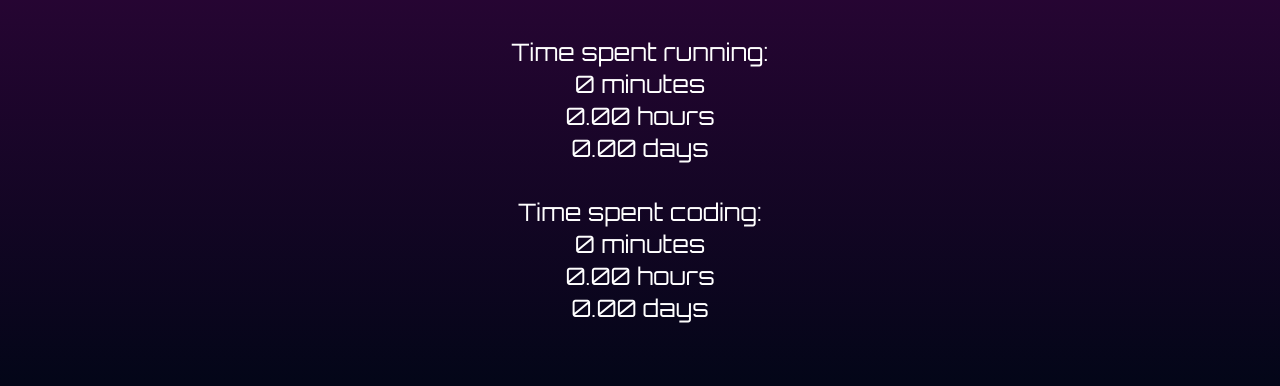
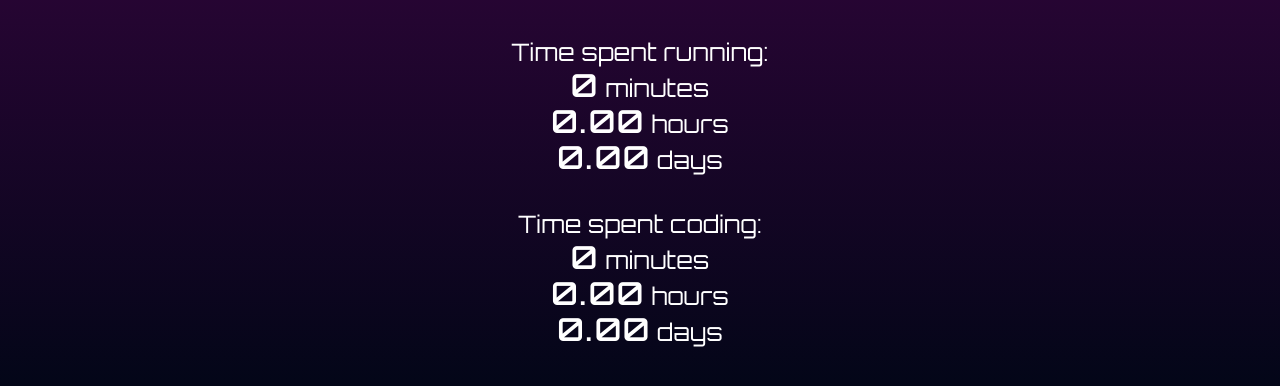
Before and after one commit to koslinj/progress-you, a React (Vite) app: page / in a window 1280 px wide. Shown: the part 400-786 px from the top of the page. Built offline with nearby package versions, Linux system fonts and the light colour scheme; no server answers; the database is empty; sample sign-in values are in the browser's storage.

Commit message:
general statistics change and add macro statistics

```diff
--- a/src/components/Calories/Calories.tsx
+++ b/src/components/Calories/Calories.tsx
@@ -1,13 +1,51 @@
 import NewMacro from "./NewMacro"
 import CaloriesSwiper from "./CaloriesSwiper";
+import { useMemo } from "react";
+import { MacroType, useCalories } from "../../context/CaloriesContext";
 
 const Calories = () => {
+    const { calories } = useCalories()
 
+    const calculateAverage = (calories: MacroType[]) => {
+        const total = calories.reduce(
+            (acc, curr) => ({
+                carbs: acc.carbs + curr.carbs,
+                protein: acc.protein + curr.protein,
+                fat: acc.fat + curr.fat,
+                kcal: acc.kcal + curr.kcal,
+            }),
+            { carbs: 0, protein: 0, fat: 0, kcal: 0 }
+        );
+
+        const numObjects = calories.length;
+
+        return {
+            carbs: total.carbs / numObjects,
+            protein: total.protein / numObjects,
+            fat: total.fat / numObjects,
+            kcal: total.kcal / numObjects,
+        };
+    };
+
+    const averageMacroValues = useMemo(() => calculateAverage(calories), [calories]);
 
     return (
         <div className='flex flex-col items-center'>
             <CaloriesSwiper />
             <NewMacro />
+            <h1 className="text-center text-5xl my-8">Macros Statistics</h1>
+            <div className="flex justify-center flex-wrap gap-8">
+                <div>
+                    <h2 className="text-center text-2xl">Average Kcal: </h2>
+                    <p className="text-center text-3xl tracking-widest font-semibold">{averageMacroValues.kcal.toFixed(1)}</p>
+                </div>
+                <div>
+                    <h2 className="text-center text-2xl">Average Macros: </h2>
+                    <p className="text-center text-2xl"><span className="font-semibold text-3xl tracking-widest">{averageMacroValues.carbs.toFixed(1)}</span> carbs</p>
+                    <p className="text-center text-2xl"><span className="font-semibold text-3xl tracking-widest">{averageMacroValues.protein.toFixed(1)}</span> protein</p>
+                    <p className="text-center text-2xl"><span className="font-semibold text-3xl tracking-widest">{averageMacroValues.fat.toFixed(1)}</span> fat</p>
+                </div>
+            </div>
         </div>
     )
 }
--- a/src/components/Home/Home.tsx
+++ b/src/components/Home/Home.tsx
@@ -24,13 +24,13 @@ const Home = () => {
             <ActivitiesSlider />
             <h1 className="text-center  text-5xl my-8">General Statistics</h1>
             <h2 className="text-center  text-2xl">Time spent running: </h2>
-            <p className="text-center  text-2xl">{runTime} minutes</p>
-            <p className="text-center  text-2xl">{(runTime/60).toFixed(2)} hours</p>
-            <p className="text-center  text-2xl">{(runTime/60/24).toFixed(2)} days</p>
+            <p className="text-center  text-2xl"><span className="font-semibold text-3xl tracking-widest">{runTime}</span> minutes</p>
+            <p className="text-center  text-2xl"><span className="font-semibold text-3xl tracking-widest">{(runTime/60).toFixed(2)}</span> hours</p>
+            <p className="text-center  text-2xl"><span className="font-semibold text-3xl tracking-widest">{(runTime/60/24).toFixed(2)}</span> days</p>
             <h2 className="text-center  text-2xl mt-8">Time spent coding: </h2>
-            <p className="text-center  text-2xl">{codingTime} minutes</p>
-            <p className="text-center  text-2xl">{(codingTime/60).toFixed(2)} hours</p>
-            <p className="text-center  text-2xl">{(codingTime/60/24).toFixed(2)} days</p>
+            <p className="text-center  text-2xl"><span className="font-semibold text-3xl tracking-widest">{codingTime}</span> minutes</p>
+            <p className="text-center  text-2xl"><span className="font-semibold text-3xl tracking-widest">{(codingTime/60).toFixed(2)}</span> hours</p>
+            <p className="text-center  text-2xl"><span className="font-semibold text-3xl tracking-widest">{(codingTime/60/24).toFixed(2)}</span> days</p>
         </>
     )
 }
```
